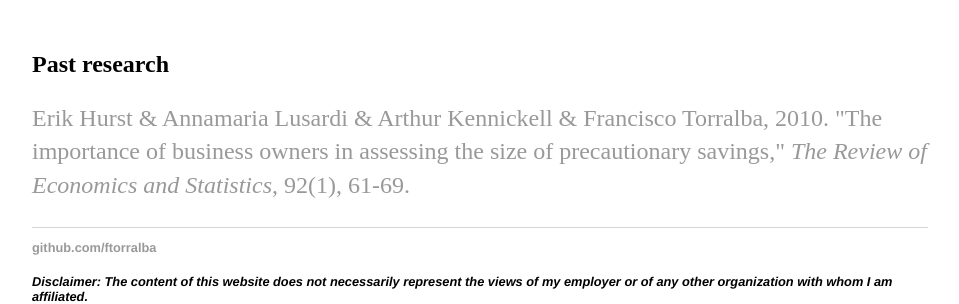
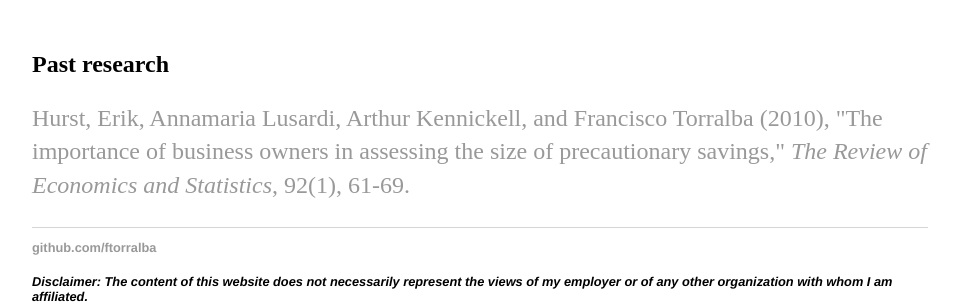
Before and after one commit to ftorralba/ftorralba.github.io, a Jekyll site: the page built from research.html, in a window 1280 px wide. Shown: the part 1553-1857 px from the top of the page, without its empty margins (160-1119 px from the left). Built offline with Jekyll 4.4.1, drawn with Linux system fonts in a browser that asks for light colours.

Commit message:
small edits

```diff
--- a/research.html
+++ b/research.html
@@ -47,7 +47,8 @@ title: Research
 
    <h2 id="past_research">Past research</h2>
 	<p>
-	<a href="https://www.mitpressjournals.org/doi/pdf/10.1162/rest.2009.11500">Erik Hurst & Annamaria Lusardi & Arthur Kennickell & Francisco Torralba, 2010. "The importance of business owners in
-	assessing the size of precautionary savings," <i>The Review of Economics and Statistics</i>, 92(1), 61-69.</a>
+	<a href="https://www.mitpressjournals.org/doi/pdf/10.1162/rest.2009.11500">Hurst, Erik, Annamaria Lusardi, Arthur Kennickell, and
+	Francisco Torralba (2010), "The importance of business owners in assessing the size of precautionary savings,"
+	<i>The Review of Economics and Statistics</i>, 92(1), 61-69.</a>
 
 </div><!-- /.container -->
```
